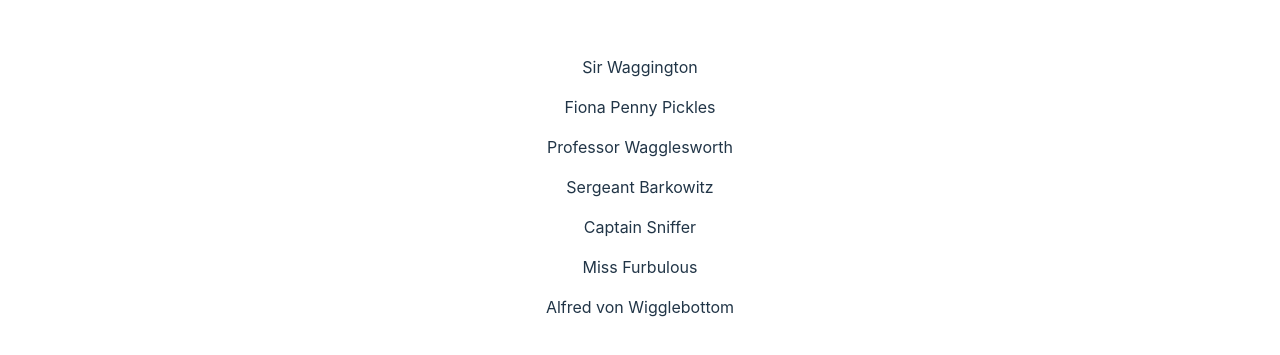
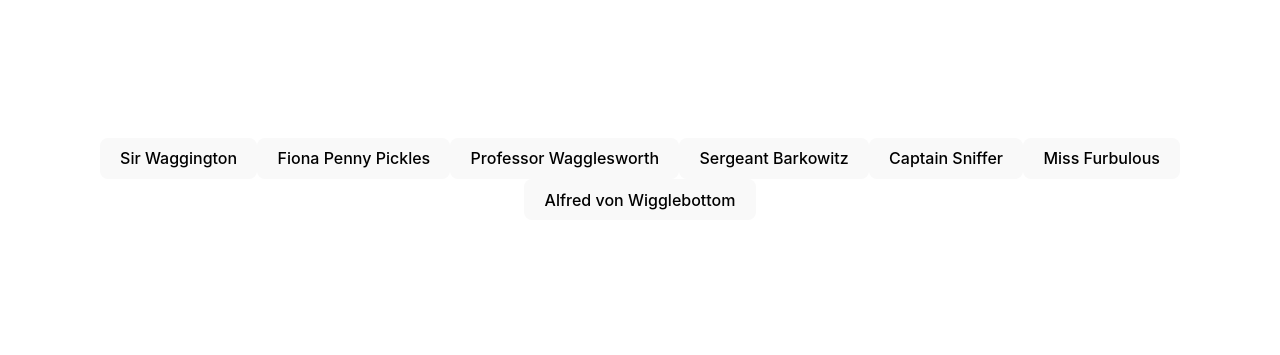
Before and after one commit to yhsomemot/Unit3.puppy-pals, a React (Vite) app: page / in a window 1280 px wide. Shown: the part 213-568 px from the top of the page. Built offline with nearby package versions, Linux system fonts and the light colour scheme.

Commit message:
figuring out CSS

```diff
--- a/src/App.jsx
+++ b/src/App.jsx
@@ -1,13 +1,11 @@
 import './App.css'
-import './index.css'
 import { puppyList } from './data.js'
 import { useState } from 'react'
 
 
-
 function App() {
 
-  const [puppies, setPuppies] = useState(puppyList);
+  const [puppies] = useState(puppyList);
   const [featPupId, setFeatPupId] = useState(null);
 
   // console.log("puppyList: ", puppyList);
@@ -23,7 +21,7 @@ function App() {
     <div className="App">
       {
         puppies.map((puppy) => {
-          return (<p onClick={() => { setFeatPupId(puppy.id) }} key={puppy.id}>{puppy.name}</p>);
+          return (<button onClick={() => { setFeatPupId(puppy.id) }} key={puppy.id}>{puppy.name}</button>);
         })
       }
       <p>{featPupId && (
```
